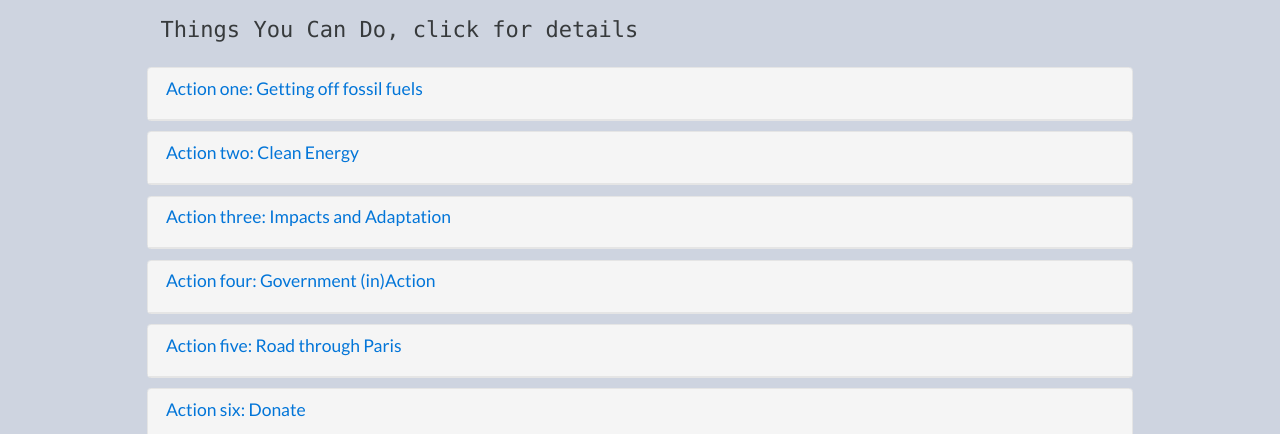
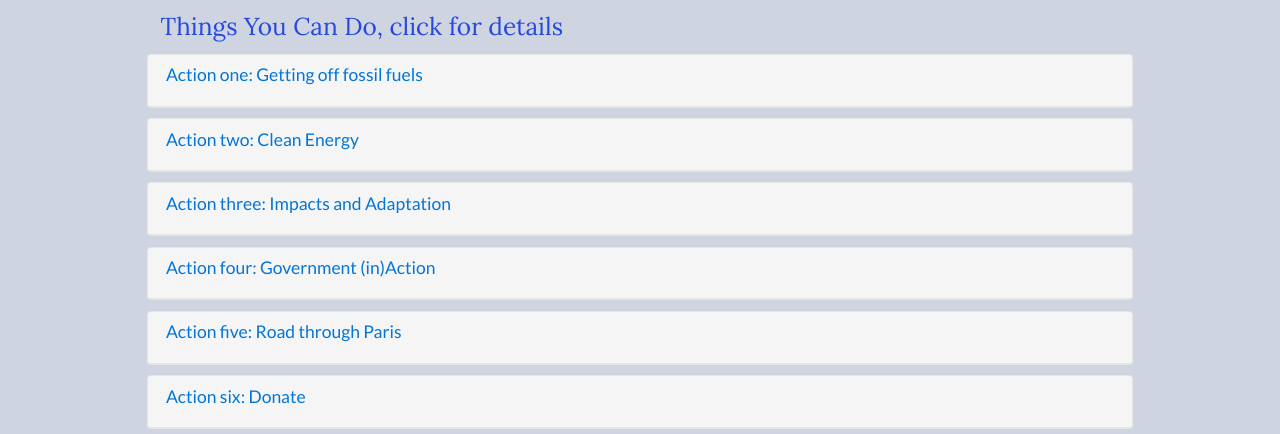
Before and after one commit to mingjiongliao/bootstrap-site, a website: page help.html in a window 1280 px wide. Shown: the part 62-496 px from the top of the page. Drawn offline with Linux system fonts and the light colour scheme; a web font is replaced by a local one.

Commit message:
fonts
fonts

```diff
--- a/help.html
+++ b/help.html
@@ -41,7 +41,7 @@
 <div class="container">
 <div id="action" role="tablist" aria-multiselectable="true">
 <div class="container" style="margin-top:2px; margin-bottom:2px; padding-top:20px; padding-bottom:5px;">
-    <h3><pre>Things You Can Do, click for details</pre></h3>
+    <h3>Things You Can Do, click for details</h3>
 </div>
 <div class="card">
 <div class="card-header" role="tab" id="questionOne">
```
